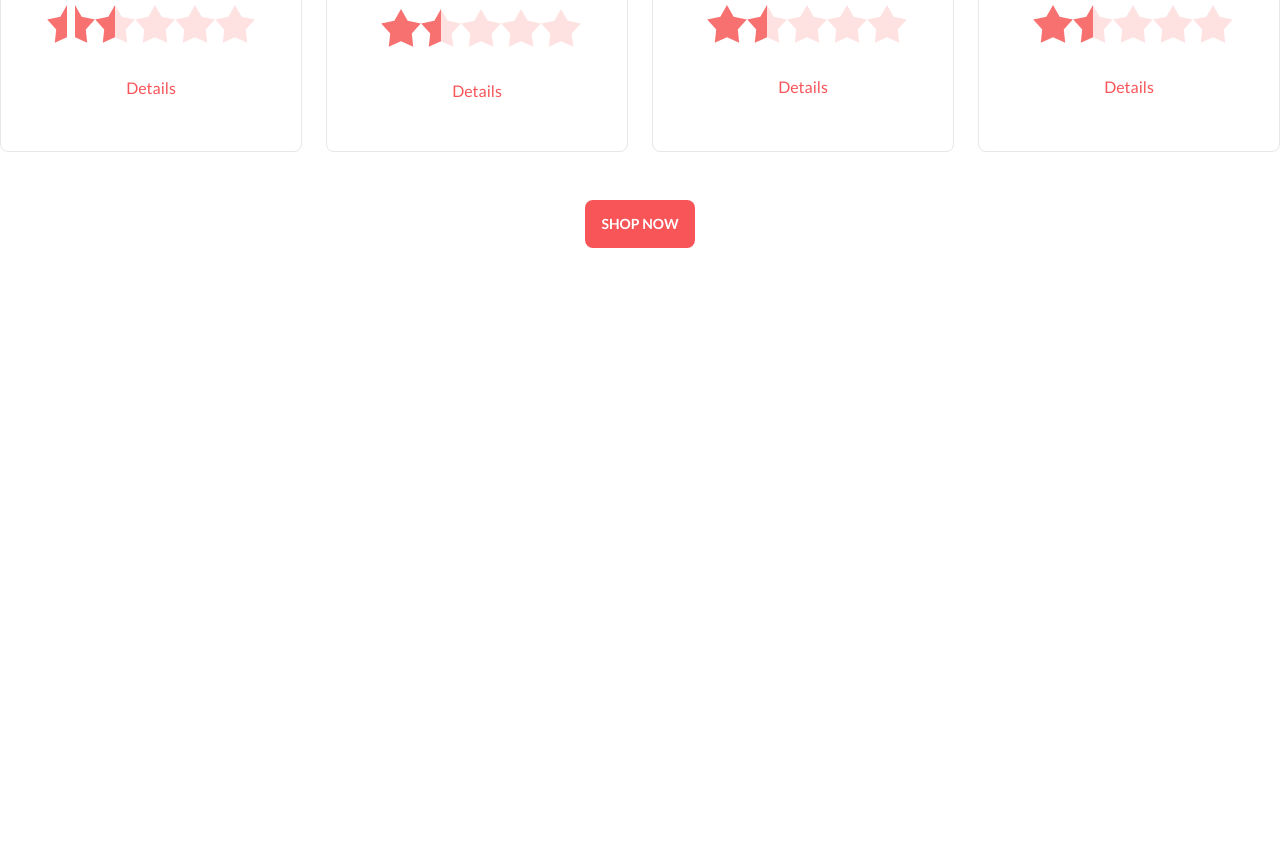
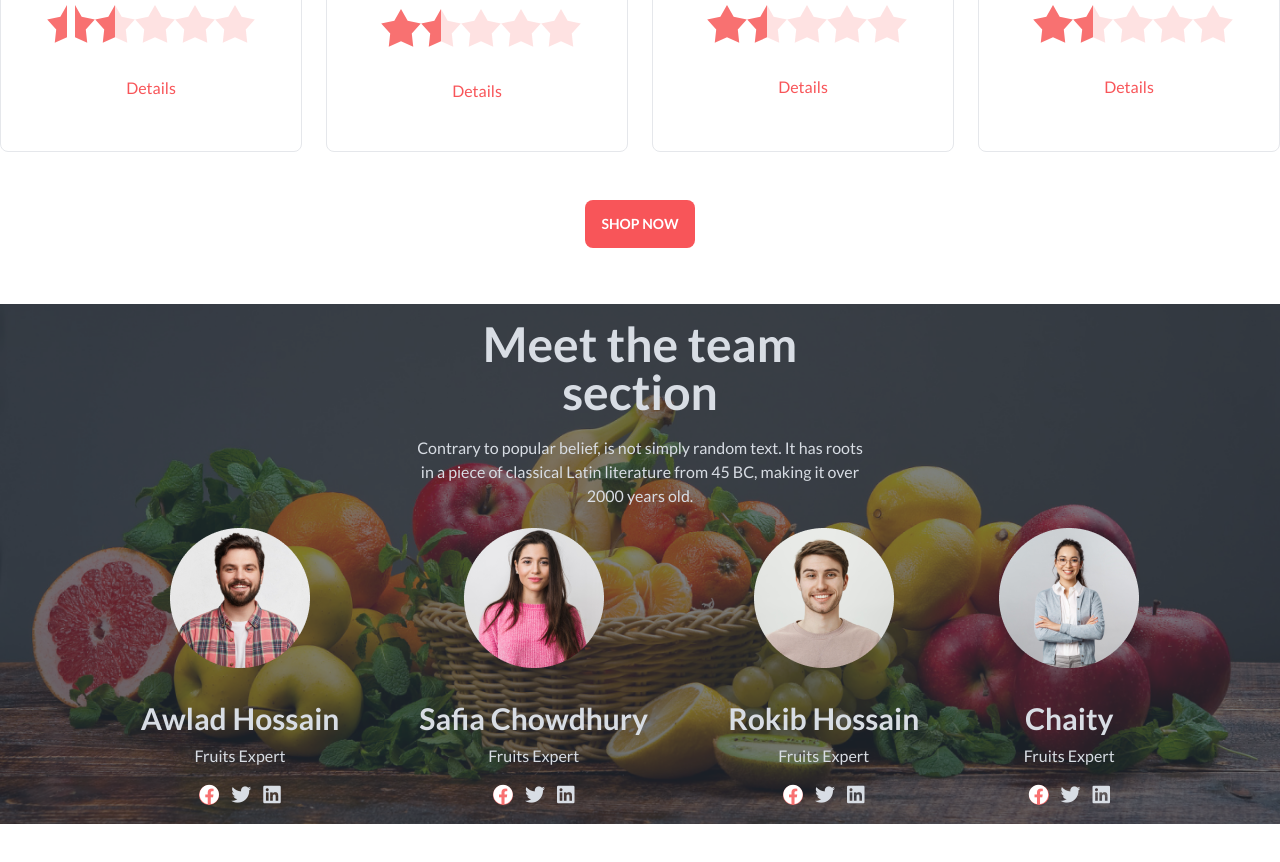
Before and after one commit to Sayedul3731/Fruit-Burst-Site, a plain HTML site: page index.html in a window 1280 px wide. Shown: the part 1296-2158 px from the top of the page. Before the commit the page ends 1600 px from the top, so only its background shows below. Drawn offline with nearby package versions, Linux system fonts and the light colour scheme.

Commit message:
added meet section

```diff
--- a/index.html
+++ b/index.html
@@ -375,6 +375,70 @@
                 </div>
             </div>
         </section>
+        <!-- Meet section starts here  -->
+        <section class="max-w-7xl mx-auto my-14">
+            <div class="hero" style="background-image: url('./images/banner1.png'); background-size: cover;">
+                <div class="hero-overlay bg-opacity-60"></div>
+                <div class="hero-content text-center text-neutral-content">
+                  <div class="w-full flex flex-col justify-center items-center">
+                  <div class="max-w-md">
+                    <h1 class="mb-5 text-5xl font-bold">Meet the team section</h1>
+                    <p class="mb-5">Contrary to popular belief, is not simply random text. It has roots in a piece of classical Latin literature from 45 BC, making it over 2000 years old.</p>
+                  </div>
+                    <div class="flex justify-between items-center gap-20">
+                        <div class="flex flex-col justify-center items-center">
+                            <div>
+                                <img src="./images/member1.png" alt="">
+                            </div>
+                            <h3 class="text-3xl font-bold mt-8">Awlad Hossain</h3>
+                            <p class="font-medium mt-2 mb-3">Fruits Expert</p>
+                            <div class="gap-3 flex">
+                                <div class="text-xl"><i class="fa-brands fa-facebook text-white bg-red-400 rounded-full"></i></div>
+                                <div class="text-xl"><i class="fa-brands fa-twitter"></i></div>
+                                <div class="text-xl"><i class="fa-brands fa-linkedin"></i></div>
+                            </div>
+                        </div>
+                        <div class="flex flex-col justify-center items-center">
+                            <div>
+                                <img src="./images/member2.png" alt="">
+                            </div>
+                            <h3 class="text-3xl font-bold mt-8">Safia Chowdhury</h3>
+                            <p class="font-medium mt-2 mb-3">Fruits Expert</p>
+                            <div class="gap-3 flex">
+                                <div class="text-xl"><i class="fa-brands fa-facebook text-white bg-red-400 rounded-full"></i></div>
+                                <div class="text-xl"><i class="fa-brands fa-twitter"></i></div>
+                                <div class="text-xl"><i class="fa-brands fa-linkedin"></i></div>
+                            </div>
+                        </div>
+                        <div class="flex flex-col justify-center items-center">
+                            <div>
+                                <img src="./images/member3.png" alt="">
+                            </div>
+                            <h3 class="text-3xl font-bold mt-8">Rokib Hossain</h3>
+                            <p class="font-medium mt-2 mb-3">Fruits Expert</p>
+                            <div class="gap-3 flex">
+                                <div class="text-xl"><i class="fa-brands fa-facebook text-white bg-red-400 rounded-full"></i></div>
+                                <div class="text-xl"><i class="fa-brands fa-twitter"></i></div>
+                                <div class="text-xl"><i class="fa-brands fa-linkedin"></i></div>
+                            </div>
+                        </div>
+                        <div class="flex flex-col justify-center items-center">
+                            <div>
+                                <img src="./images/member4.png" alt="">
+                            </div>
+                            <h3 class="text-3xl font-bold mt-8">Chaity</h3>
+                            <p class="font-medium mt-2 mb-3">Fruits Expert</p>
+                            <div class="gap-3 flex">
+                                <div class="text-xl"><i class="fa-brands fa-facebook text-white bg-red-400 rounded-full"></i></div>
+                                <div class="text-xl"><i class="fa-brands fa-twitter"></i></div>
+                                <div class="text-xl"><i class="fa-brands fa-linkedin"></i></div>
+                            </div>
+                        </div>
+                    </div>
+                  </div>
+                </div>
+              </div>
+        </section>
     </main>
     <footer>
 
```
